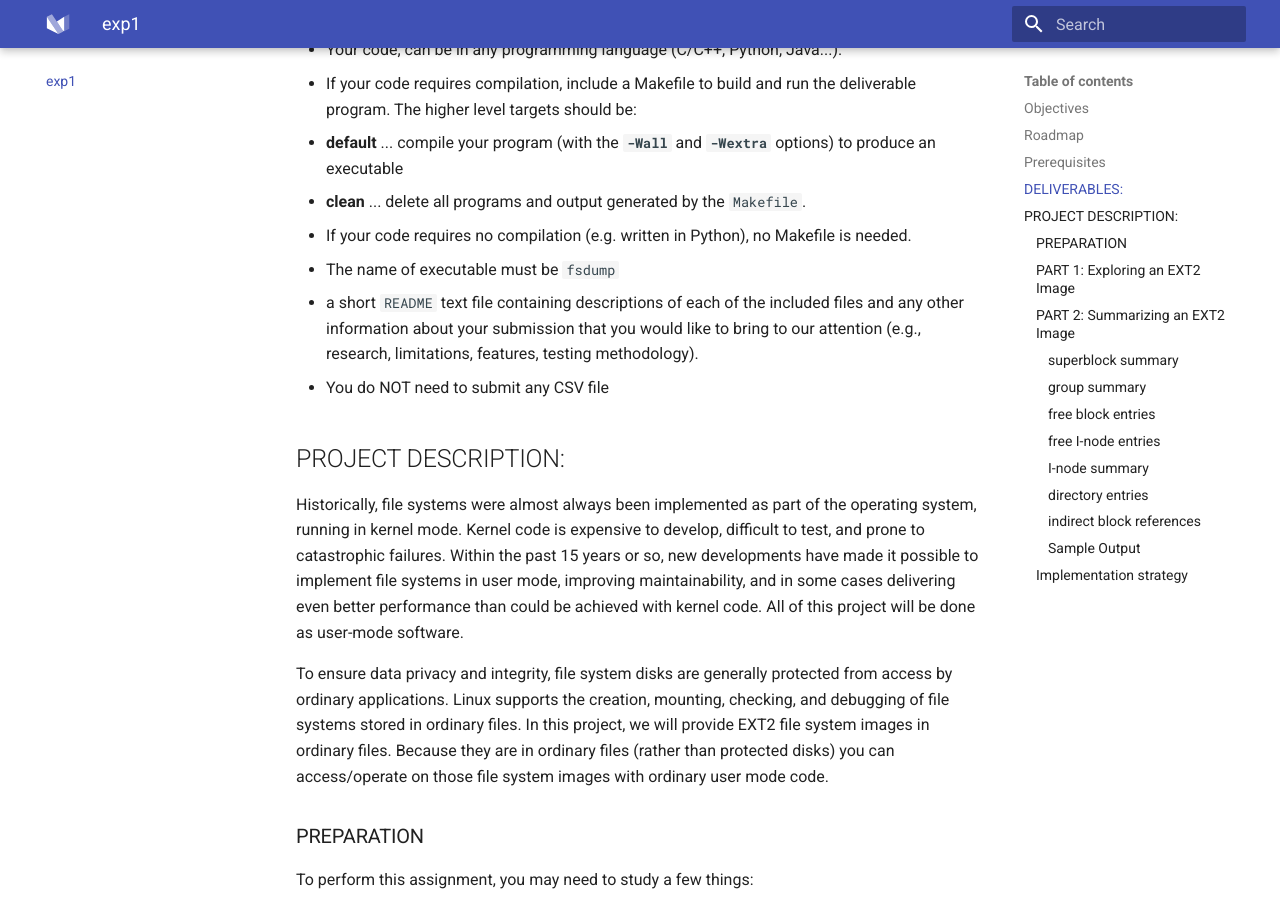
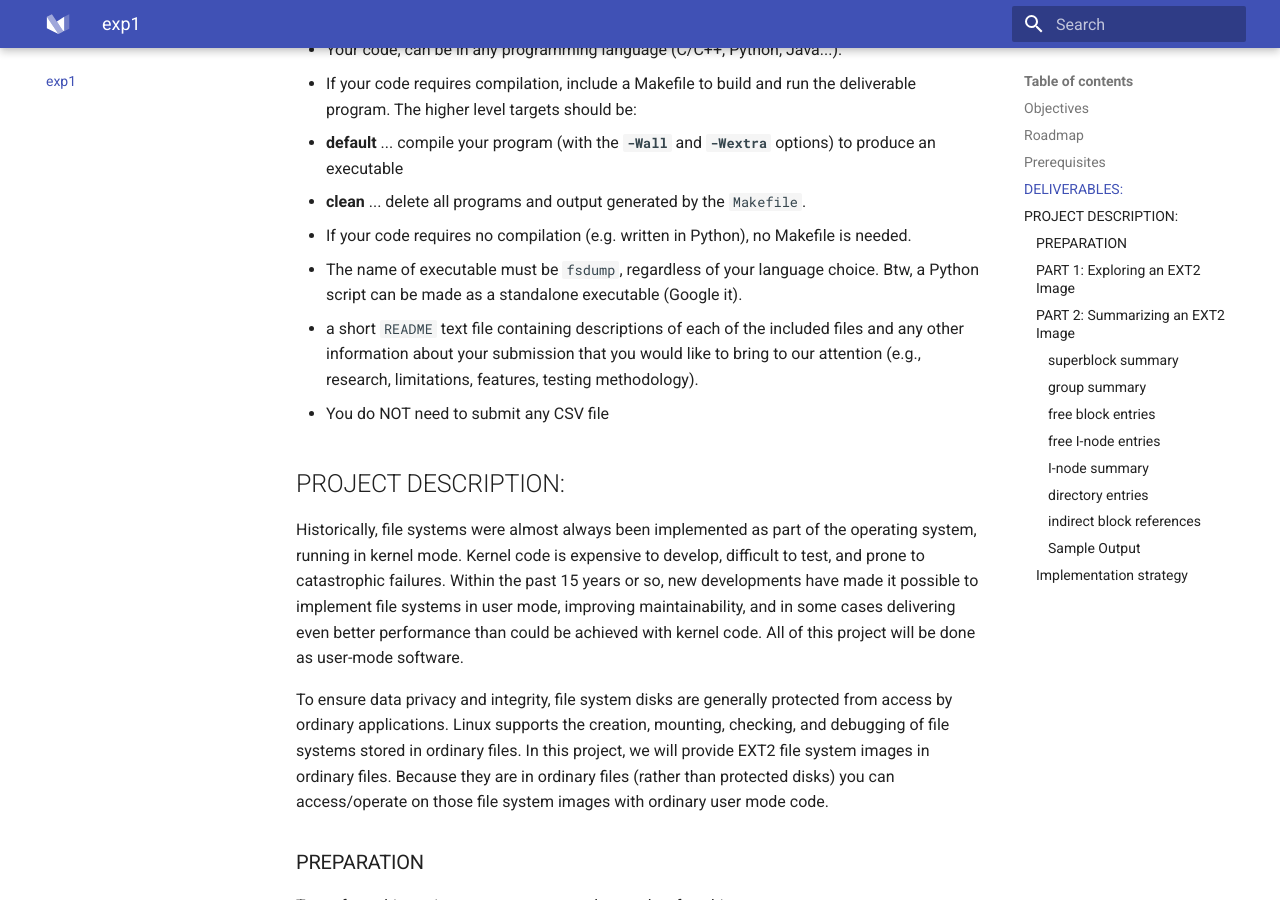
Before and after one commit to fxlin/p4-fs, an MkDocs documentation site: the page built from docs/interpretation.md, in a window 1280 px wide and 900 px high, scrolled down 1378 px. Built offline with MkDocs 1.6.1 and Material for MkDocs 9.7.7, drawn with Linux system fonts in a browser that asks for light colours.

Commit message:
Update interpretation.md

```diff
--- a/docs/interpretation.md
+++ b/docs/interpretation.md
@@ -42,7 +42,7 @@ A single tarball (`.tar.gz`) containing:
   - **default** ... compile your program (with the **`-Wall`** and **`-Wextra`** options) to produce an executable
   - **clean** ... delete all programs and output generated by the `Makefile`.
 - If your code requires no compilation (e.g. written in Python), no Makefile is needed.
-- The name of executable must be `fsdump`
+- The name of executable must be `fsdump`, regardless of your language choice. Btw, a Python script can be made as a standalone executable (Google it).
 - a short `README` text file containing descriptions of each of the included files and any other information about your submission that you would like to bring to our attention (e.g., research, limitations, features, testing methodology).
 - You do NOT need to submit any CSV file
 
```
